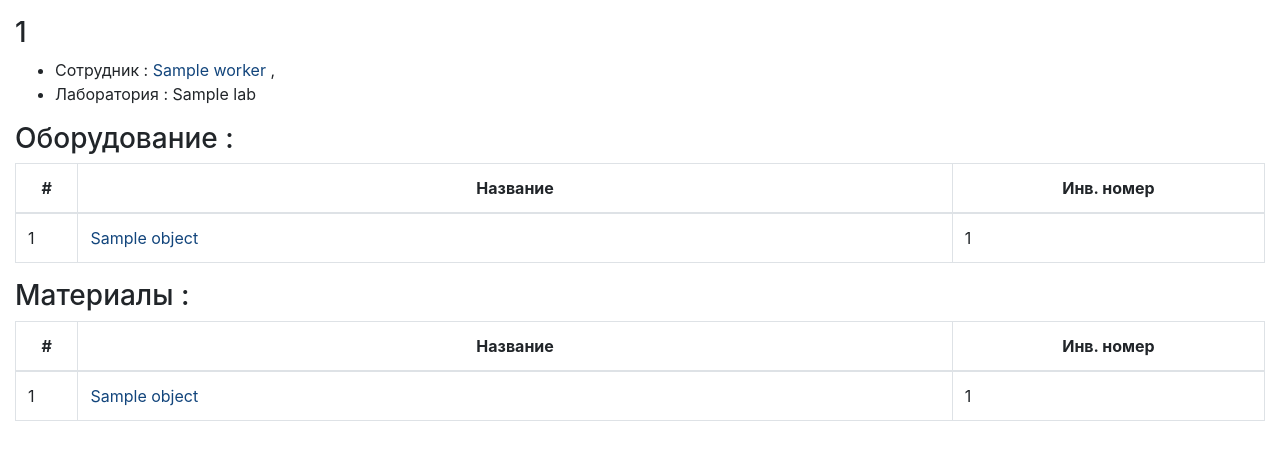
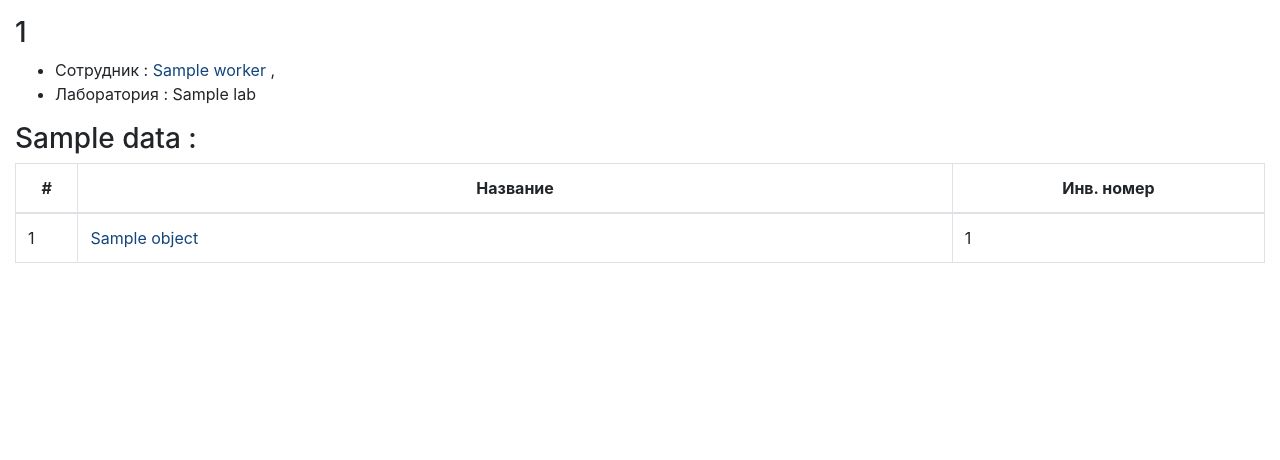
Before and after one commit to igoremin/db_work, a Django app: template db_site/templates/db_site/room_page.html in a window 1280 px wide. Shown: the part 120-580 px from the top of the page. Run offline with Django 3.2, Linux system fonts and the light colour scheme; the template is opened without the code that fills it: most values are stand-ins (such as "Sample title", 1, 10 or a date in 2020); some libraries are stand-ins or nearby versions.

Commit message:
Таблицы по отображению всего что находится в комнате сделал динамическими, в зависимости от существующих категорий у базовых объектов

```diff
--- a/db_site/templates/db_site/room_page.html
+++ b/db_site/templates/db_site/room_page.html
@@ -25,8 +25,10 @@
         </li>
     </ul>
 
-    {% if equipment %}
-        <h3>Оборудование :</h3>
+
+    {% for cat_name, data in all_data.items %}
+        {% if data %}
+            <h3>{{ cat_name }} :</h3>
 
             <table class="table table-hover table-bordered">
                 <thead>
@@ -38,7 +40,7 @@
                 </thead>
 
                 <tbody>
-            {% for object in equipment %}
+                {% for object in data %}
                     <tr>
                         <td></td>
                         <td>
@@ -50,31 +52,6 @@
                 </tbody>
             </table>
         {% endif %}
-
-    {% if materials %}
-        <h3>Материалы :</h3>
-
-        <table class="table table-hover table-bordered">
-            <thead>
-            <tr class="text-center">
-                <th scope="col" style="width: 5%">#</th>
-                <th scope="col" style="width: 70%">Название</th>
-                <th scope="col" style="width: 25%">Инв. номер</th>
-            </tr>
-            </thead>
-
-            <tbody>
-            {% for object in materials %}
-                <tr>
-                    <td></td>
-                    <td>
-                        <a href="{{ object.get_absolute_url }}">{{ object.name }}</a>
-                    </td>
-                    <td>{{ object.inventory_number }}</td>
-                </tr>
     {% endfor %}
-            </tbody>
-        </table>
-    {% endif %}
 
 {% endblock %}
```
Lines whose indentation alone changed are shown as unchanged.
